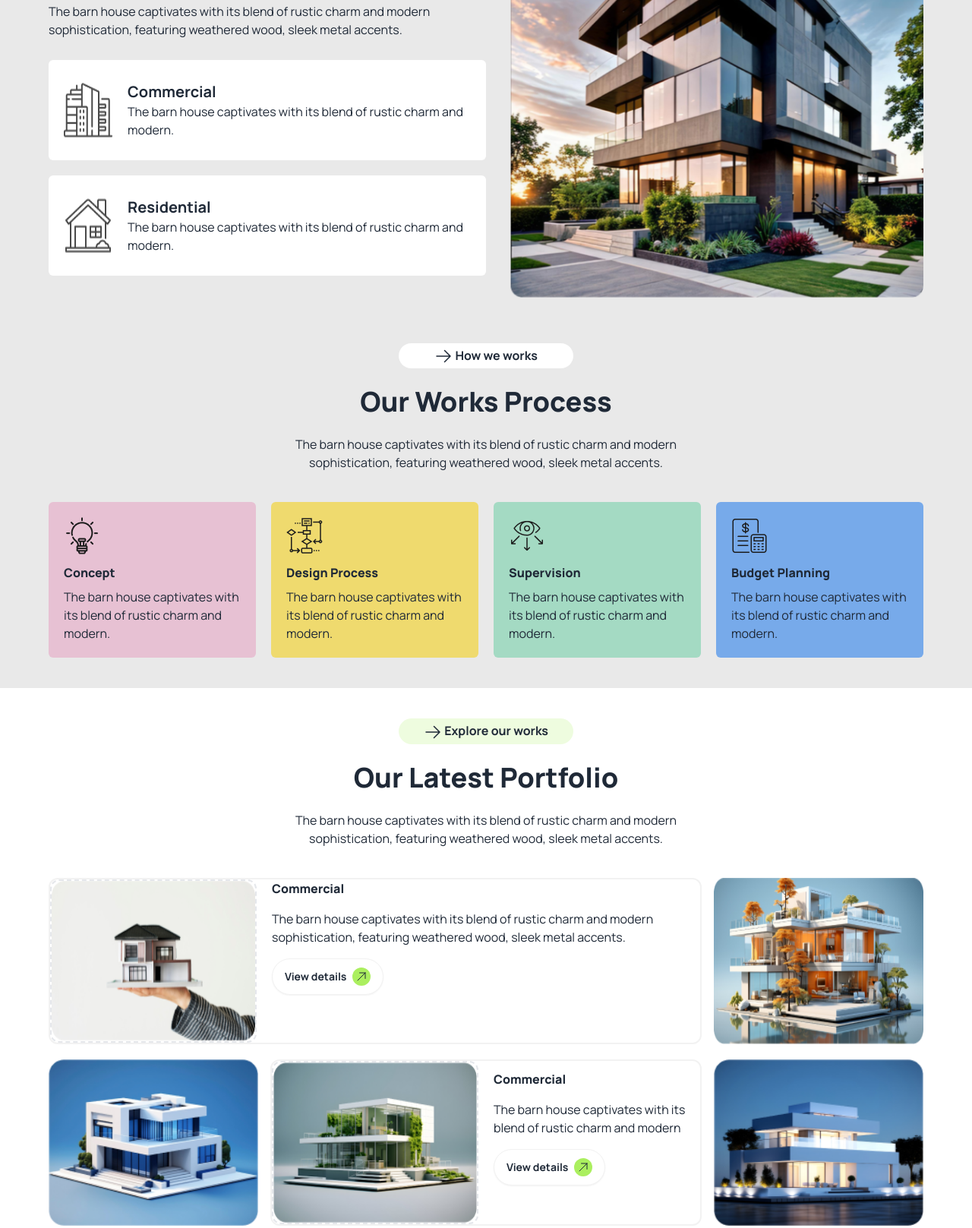
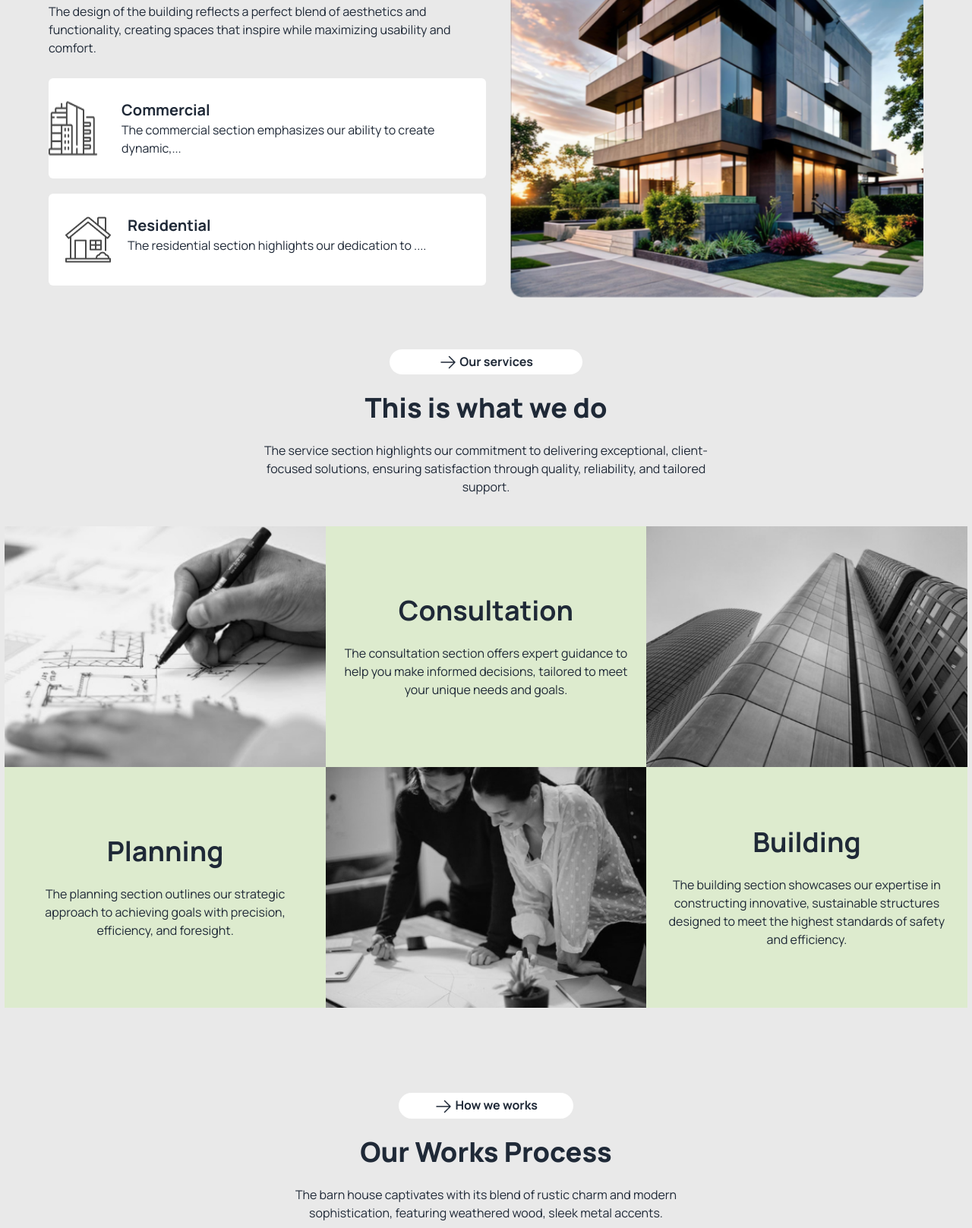
Before and after one commit to mdYeasinIslam/B10-Assignment-3, a plain HTML site: page index.html in a window 1280 px wide. Shown: the part 1033-2650 px from the top of the page at 76% size. Drawn offline with nearby package versions, Linux system fonts and the light colour scheme.

Commit message:
project  complete

```diff
--- a/index.html
+++ b/index.html
@@ -108,6 +108,7 @@
         </section>
         <!-- About us-->
         <section class=" bg-[#E9E9E9] pb-10 ">
+            <!-- about us -->
             <article class="pt-8 lg:pt-2">
                 <img class="border-2 border-gray-500 border-dashed ml-12 py-4 hidden lg:block" src="./assets/Vector.png"
                     alt="">
@@ -122,22 +123,21 @@
                     <div class="mt-5 space-y-7 w-[100%]">
                         <h1 class="text-3xl lg:text-5xl text-center lg:text-start font-extrabold">We design thoughtful,
                             liveable spaces</h1>
-                        <p class="text-center lg:text-start">The barn house captivates with its blend of rustic charm
-                            and
-                            modern sophistication, featuring weathered wood, sleek metal accents.</p>
+                        <p class="text-center lg:text-start">The design of the building reflects a perfect blend of aesthetics and functionality, creating spaces that inspire while maximizing usability and comfort.</p>
                         <div class=" space-y-5">
-                            <div class="flex bg-white px-2 lg:px-5 py-4 lg:py-7 rounded-md">
+                            <div class="flex bg-white gap-3  lg:py-7 py-3  rounded-md">
                                 <img src="./assets/commercial.png" alt="">
                                 <div class="ml-5">
                                     <h1 class=" text-xl font-bold">Commercial</h1>
-                                    <p>The barn house captivates with its blend of rustic charm and modern.</p>
+                                    <p>
+                                        The commercial section emphasizes our ability to create dynamic,...</p>
                                 </div>
                             </div>
                             <div class="flex bg-white px-2 lg:px-5 py-4 lg:py-7 rounded-md">
                                 <img src="./assets/residential.png" alt="">
                                 <div class="ml-5 ">
                                     <h1 class=" text-xl font-bold">Residential</h1>
-                                    <p>The barn house captivates with its blend of rustic charm and modern.</p>
+                                    <p>The residential section highlights our dedication to ....</p>
                                 </div>
                             </div>
                         </div>
@@ -148,6 +148,50 @@
 
                 </div>
             </article>
+            <!--our services -->
+            <article class="max-w-7xl w-[90%] lg:w-[99%] mx-auto py-10">
+                <div class="text-center space-y-6">
+                    <h4 class="font-bold bg-white w-1/2 lg:w-[20%] mx-auto rounded-full px-3 py-1 "><svg
+                            xmlns="http://www.w3.org/2000/svg" fill="none" viewBox="0 0 24 24" stroke-width="1.5"
+                            stroke="currentColor" class="size-6 inline ">
+                            <path stroke-linecap="round" stroke-linejoin="round"
+                                d="M13.5 4.5 21 12m0 0-7.5 7.5M21 12H3" />
+                        </svg>
+                        Our services
+                    </h4>
+                    <h1 class="text-3xl lg:text-4xl font-extrabold ">This is what we do</h1>
+                    <p class="lg:w-1/2 mx-auto">
+
+                        The service section highlights our commitment to delivering exceptional, client-focused
+                        solutions, ensuring satisfaction through quality, reliability, and tailored support.</p>
+                </div>
+                <div class="grid grid-cols-1 lg:grid-cols-3 py-10  gap-4 lg:gap-0 ">
+                    <div>
+                        <img class="w-full rounded-lg lg:rounded-none" src="./assets/service1.jpg" alt="">
+                    </div>
+                  <div class=" mx-auto text-center flex flex-col justify-center gap-6 h-full bg-[#ABEF5F33]  py-10 px-3 lg:px-5 lg:py-0">
+                        <h1 class="text-4xl font-bold ">Consultation</h1>
+                        <p>
+                            The consultation section offers expert guidance to help you make informed decisions, tailored to meet your unique needs and goals.</p>
+                    </div>
+                    <div>
+                        <img class="w-full rounded-lg lg:rounded-none " src="./assets/service3.jpg" alt="">
+                    </div>
+                    <div class=" mx-auto text-center flex flex-col justify-center gap-6  bg-[#ABEF5F33] py-10 px-3 lg:px-5 lg:py-0">
+                        <h1  class="text-4xl font-bold ">Planning</h1>
+                        <p>
+                            The planning section outlines our strategic approach to achieving goals with precision, efficiency, and foresight.</p>
+                    </div>
+                     <div>
+                        <img class="w-full rounded-lg lg:rounded-none" src="./assets/service2.jpg" alt="">
+                    </div>
+                    <div class=" mx-auto text-center flex flex-col  justify-center gap-6  bg-[#ABEF5F33] py-10 px-3 lg:px-5 lg:py-0">
+                        <h1  class="text-4xl font-bold ">Building</h1>
+                        <p>The building section showcases our expertise in constructing innovative, sustainable structures designed to meet the highest standards of safety and efficiency.</p>
+                    </div>
+                </div>
+            </article>
+            <!-- How we works -->
             <article class="w-[90%] lg:max-w-6xl mx-auto pt-8 space-y-10 ">
                 <div class="text-center space-y-6">
                     <h4 class="font-bold bg-white w-1/2 lg:w-[20%] mx-auto rounded-full px-3 py-1 "><svg
@@ -168,33 +212,34 @@
                         <img src="./assets/concept.png" alt="">
                         <div class="space-y-2">
                             <h1 class=" font-extrabold">Concept</h1>
-                            <p>The barn house captivates with its blend of rustic charm and modern.</p>
+                            <p> The concept phase defines the vision and foundation...</p>
                         </div>
                     </div>
                     <div class="bg-[#EFDA6E] p-5 rounded-md space-y-3">
                         <img src="/assets/flow-chart.png" alt="">
                         <div class="space-y-2">
                             <h1 class=" font-extrabold">Design Process</h1>
-                            <p>The barn house captivates with its blend of rustic charm and modern.</p>
+                            <p> The design process transforms ideas into detailed plans, balancing ...</p>
                         </div>
                     </div>
                     <div class="bg-[#A4DAC3] p-5 rounded-md space-y-3">
                         <img src="./assets/vision.png" alt="">
                         <div class="space-y-2">
                             <h1 class=" font-extrabold">Supervision</h1>
-                            <p>The barn house captivates with its blend of rustic charm and modern.</p>
+                            <p>Supervision ensures that every aspect of the project is executed with precision.</p>
                         </div>
                     </div>
                     <div class="bg-[#77AAEA] p-5 rounded-md space-y-3">
                         <img src="./assets/budget-planning.png" alt="">
                         <div class="space-y-2">
                             <h1 class=" font-extrabold">Budget Planning</h1>
-                            <p>The barn house captivates with its blend of rustic charm and modern.</p>
+                            <p>Budget planning secures the financial framework, ensuring...</p>
                         </div>
                     </div>
 
                 </div>
             </article>
+
         </section>
         <!-- latest works or portfolio -->
         <section class="max-w-6xl mx-auto py-10 space-y-10">
@@ -207,21 +252,18 @@
                     Explore our works
                 </h4>
                 <h1 class="text-3xl lg:text-4xl font-extrabold ">Our Latest Portfolio</h1>
-                <p class="lg:w-1/2 mx-auto">The barn house captivates with its blend of rustic charm and modern
-                    sophistication, featuring
-                    weathered wood, sleek metal accents.</p>
+                <p class="w-[95%] lg:w-1/2 mx-auto ">
+                    Our latest portfolio showcases a collection of innovative projects that highlight our commitment to cutting-edge design and exceptional craftsmanship.</p>
             </div>
             <div
-                class="box-border w-[80%] lg:w-full mx-auto grid grid-cols-1 lg:grid-cols-4 lg:grid-rows-2 gap-x-4 gap-y-5 ">
+                class="box-border w-[95%] lg:w-[95%] xl:w-full mx-auto grid grid-cols-1 lg:grid-cols-4 lg:grid-rows-2 gap-x-4 gap-y-5 ">
                 <!-- img1 -->
                 <div
                     class="lg:col-span-3 grid grid-cols-1 lg:grid-cols-3 lg:gap-x-5 border-2 border-base-200 rounded-xl p-3 lg:p-0 ">
                     <img class=" border-2 border-dashed rounded-xl w-full h-full" src="./assets/img1.png" alt="">
                     <div class="space-y-4 col-span-2">
                         <h1 class="font-extrabold">Commercial</h1>
-                        <p>The barn house captivates with its blend of rustic charm and modern
-                            sophistication, featuring
-                            weathered wood, sleek metal accents.</p>
+                        <p >The commercial section emphasizes our ability to create dynamic, versatile spaces that cater to the needs of businesses, fostering growth and productivity</p>
                         <button class="btn bg-white font-bold rounded-full "> View details
                             <svg xmlns="http://www.w3.org/2000/svg" fill="none" viewBox="0 0 24 24" stroke-width="1.5"
                                 stroke="currentColor" class="size-6 inline bg-color rounded-full font-extrabold p-1">
@@ -244,8 +286,8 @@
                     class=" lg:col-span-2 grid grid-cols-1 lg:grid-cols-2 lg:gap-x-5  border-2 border-base-200 rounded-xl p-3 lg:p-0">
                     <img class="border-2 border-dashed rounded-xl w-full h-full" src="./assets/img4.png" alt="">
                     <div class="space-y-4 py-3">
-                        <h1 class="font-extrabold">Commercial</h1>
-                        <p>The barn house captivates with its blend of rustic charm and modern</p>
+                        <h1 class="font-extrabold">Recidencial</h1>
+                        <p>The residential section highlights our dedication to crafting comfortable</p>
                         <button class="btn bg-white font-bold rounded-full "> View details
                             <svg xmlns="http://www.w3.org/2000/svg" fill="none" viewBox="0 0 24 24" stroke-width="1.5"
                                 stroke="currentColor" class="size-6 inline bg-color rounded-full font-extrabold p-1">
@@ -263,7 +305,7 @@
         </section>
 
         <!-- login-section -->
-        <div class="hero bg-base-200 min-h-screen">
+        <div class="hero bg-base-200 min-h-screen py-10">
             <div class="hero-content flex-col ">
                 <div class="text-center space-y-6">
                     <h4 class="font-bold bg-[#ABEF5F33] w-[60%] lg:w-[20%] mx-auto rounded-full px-3 py-1 "><svg
@@ -275,9 +317,8 @@
                         Let's Connect
                     </h4>
                     <h1 class="text-3xl lg:text-4xl font-extrabold ">Let's Discuss Next Project</h1>
-                    <p class="lg:w-2/3 mx-auto">The barn house captivates with its blend of rustic charm and modern
-                        sophistication, featuring
-                        weathered wood, sleek metal accents.</p>
+                    <p class="lg:w-2/3 mx-auto">
+                        Design merges creativity with functionality, crafting spaces that are both aesthetically pleasing and purposefully efficient.</p>
                 </div>
                 <div class="card  w-full  shrink-0 shadow-2xl">
                     <form class="card-body grid grid-cols-1 lg:grid-cols-2 ">
@@ -303,7 +344,7 @@
                             placeholder="Drop your message"></textarea>
                     </form>
 
-                    <button class="btn w-[95%] mx-auto  bg-[#ABEF5F] font-bold rounded-full "> Send Mail
+                    <button class="btn w-[95%] mx-auto  bg-[#ABEF5F] font-bold rounded-full mb-5"> Send Mail
                         <svg xmlns="http://www.w3.org/2000/svg" fill="none" viewBox="0 0 24 24" stroke-width="1.5"
                             stroke="currentColor"
                             class="size-6 inline bg-black text-white rounded-full font-extrabold p-1">
@@ -339,7 +380,7 @@
                 <a class="link link-hover">Contact Us</a>
             </nav>
             <aside>
-                <p>Copyright © {new Date().getFullYear()} - All right reserved by ACME Industries Ltd</p>
+                <p>Copyright © 2024 - All right reserved by Reinterio Ltd</p>
             </aside>
             <button class=" w-[90%] lg:w-[15%] bg-[#ABEF5F] text-black font-bold rounded-full py-3"> Book Consult
                 <svg xmlns="http://www.w3.org/2000/svg" fill="none" viewBox="0 0 24 24" stroke-width="1.5"
```
Also changed, not shown: assets/service1.jpg (added), assets/service2.jpg (added), assets/service3.jpg (added).
